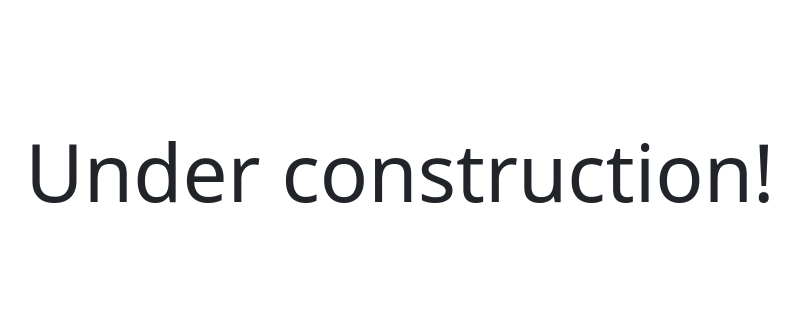
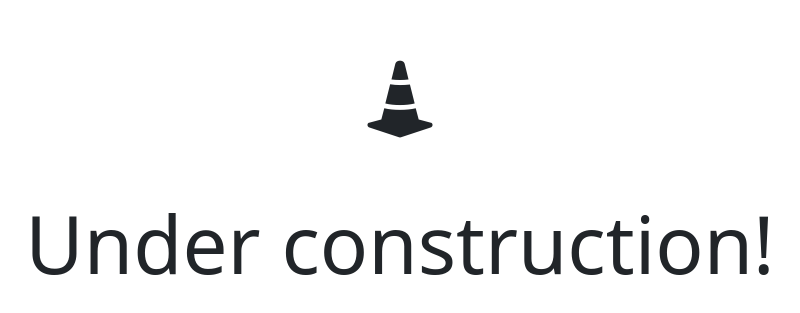
Before and after one commit to GrossoDev/grossodev, a React (Create React App) app: page / in a window 1280 px wide. Shown: the part 229-542 px from the top of the page, without its empty margins (240-1040 px from the left). Built offline with nearby package versions, Linux system fonts and the light colour scheme.

Commit message:
Added cone

```diff
--- a/src/App.js
+++ b/src/App.js
@@ -1,9 +1,12 @@
 function App() {
   return (
     <div className="App min-vh-100 pb-5">
-      <span className="d-flex display-1 justify-content-center align-items-center vh-100">
-        Under construction!
-      </span>
+      <div className="d-flex flex-column justify-content-center align-items-center vh-100">
+        <i class="bi bi-cone-striped display-1 mb-5"></i>
+        <span className="display-1">
+          Under construction!
+        </span>
+      </div>
     </div>
   );
 }
```
